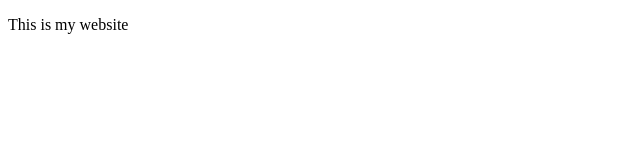
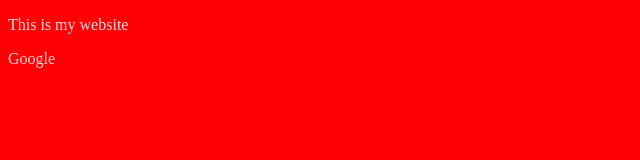
Before and after one commit to dontuseme8/Git_Practice, a plain HTML site: page index.html in a window 1280 px wide. Shown: the whole page, without its empty margins (0-640 px from the left). Drawn offline with Linux system fonts and the light colour scheme.

Commit message:
v1 version

```diff
--- a/index.html
+++ b/index.html
@@ -1,7 +1,8 @@
 <!DOCTYPE html>
 <html>
     <head></head>
-    <body>
+    <body style="background-color: rgb(255, 0, 4);color: rgb(245, 220, 220);">
         <p>This is my website</p>
+        <bold>Google</bold>
     </body>
 </html>
```
